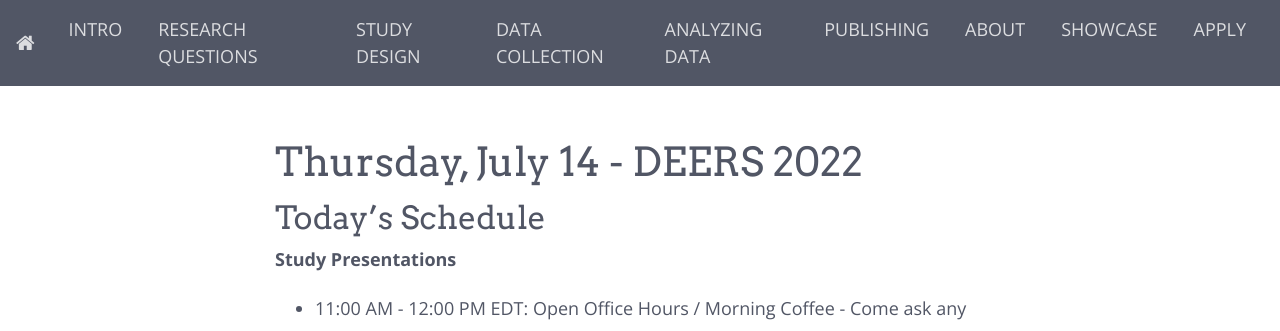
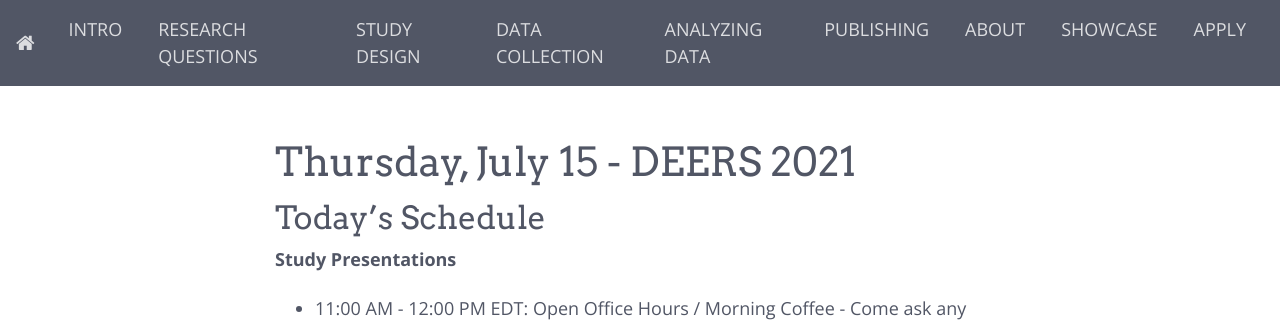
Before and after one commit to marksherriff/deers, a Jekyll site: the page built from deers2021-thursday.md, in a window 1280 px wide. Shown: the top 331 px of the page. Built offline with Jekyll 4.4.1, drawn with Linux system fonts in a browser that asks for light colours; nearby versions of some CDN libraries.

Commit message:
thursday!

```diff
--- a/deers2021-thursday.md
+++ b/deers2021-thursday.md
@@ -1,9 +1,9 @@
 ---
 layout: page
-title: Thursday, July 14 - DEERS 2022
+title: Thursday, July 15 - DEERS 2021
 ---
 
-# Thursday, July 14 - DEERS 2022
+# Thursday, July 15 - DEERS 2021
 
 ## Today's Schedule
 
```
Also changed, not shown: deers2022-thursday.md (+2 -2 lines).
